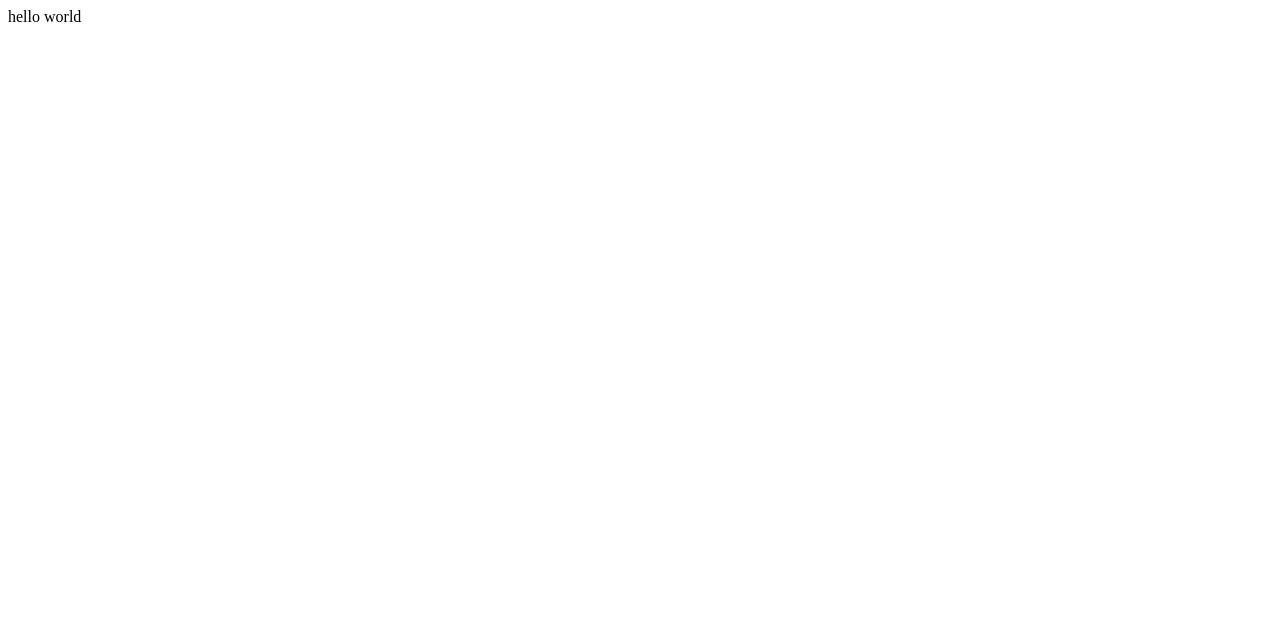
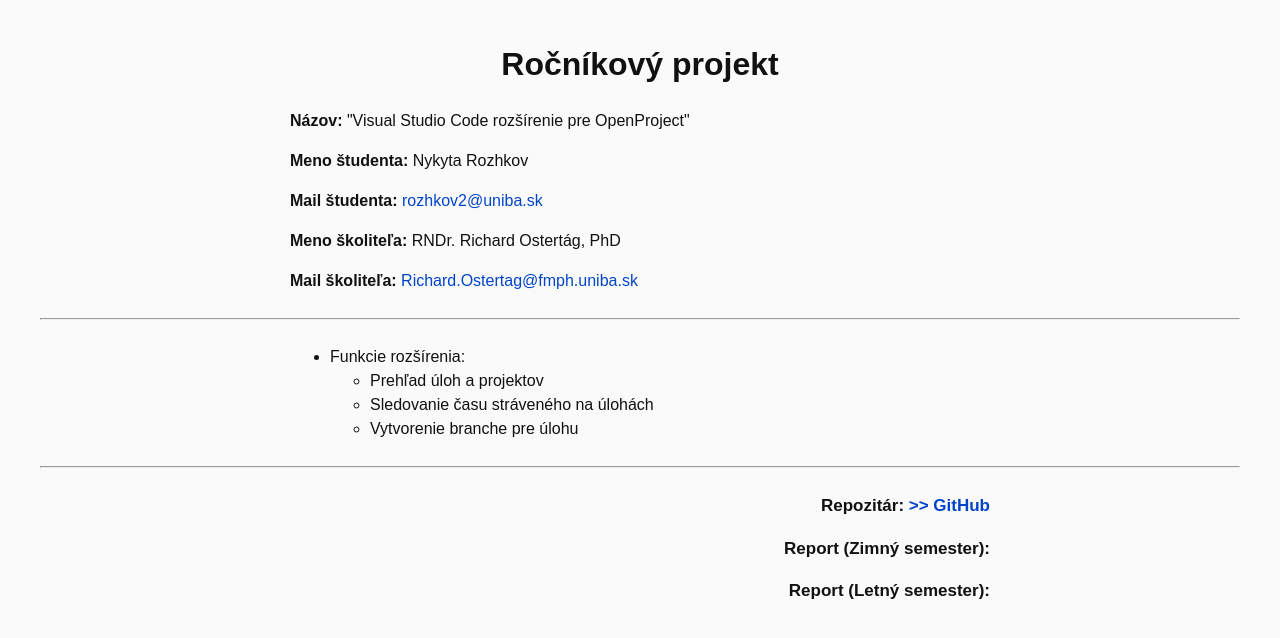
Before and after one commit to theUkrain/rocpr, a plain HTML site: page index.html in a window 1280 px wide. Drawn offline with Linux system fonts and the light colour scheme.

Commit message:
main commit

```diff
--- a/index.html
+++ b/index.html
@@ -1 +1,75 @@
-hello world
+
+<html>
+<head>
+    <meta charset="UTF-8">
+    <meta name="viewport" content="width=device-width, initial-scale=1.0">
+    <title>Ročníkový projekt</title>
+    <style>
+        body {
+            font-family: Arial, sans-serif;
+            background-color: #fafafa;
+            color: #111;
+            margin: 40px;
+            line-height: 1.5;
+        }
+        h1, h2, h3 {
+            text-align: center;
+        }
+        h3{
+            font-size: 17px;
+            text-align:right;
+        }
+        section, main, div {
+            max-width: 700px;
+            margin: auto;
+        }
+        a {
+            color: #0044cc;
+            text-decoration: none;
+        }
+        a:hover {
+            text-decoration: underline;
+        }
+        hr {
+            margin: 25px 0;
+        }
+    </style>
+</head>
+
+<body>
+    <h1>Ročníkový projekt</h1>
+
+    <section>
+        <p><strong>Názov: </strong>"Visual Studio Code rozšírenie pre OpenProject"</p>
+        <p><strong>Meno študenta: </strong>Nykyta Rozhkov</p>
+        <p><strong>Mail študenta: </strong><a href="mailto:rozhkov2@uniba.sk">rozhkov2@uniba.sk</a></p>
+        <p><strong>Meno školiteľa: </strong>RNDr. Richard Ostertág, PhD</p>
+        <p><strong>Mail školiteľa: </strong><a href="mailto:Richard.Ostertag@fmph.uniba.sk">Richard.Ostertag@fmph.uniba.sk</a></p>
+    </section>
+
+    <hr>
+
+    <h2></h2>
+
+    <main>
+        <ul>
+            <li>
+                Funkcie rozšírenia:
+                <ul>
+                    <li>Prehľad úloh a projektov</li>
+                    <li>Sledovanie času stráveného na úlohách</li>
+                    <li>Vytvorenie branche pre úlohu</li>
+                </ul>
+            </li>
+        </ul>
+    </main>
+
+    <hr>
+
+    <div>
+        <h3><strong>Repozitár: </strong><a target="_blank" href="">>> GitHub</a></h3>
+        <h3><strong>Report (Zimný semester): </strong>
+        <h3><strong>Report (Letný semester): </strong>
+    </div>
+</body>
+</html>
```
